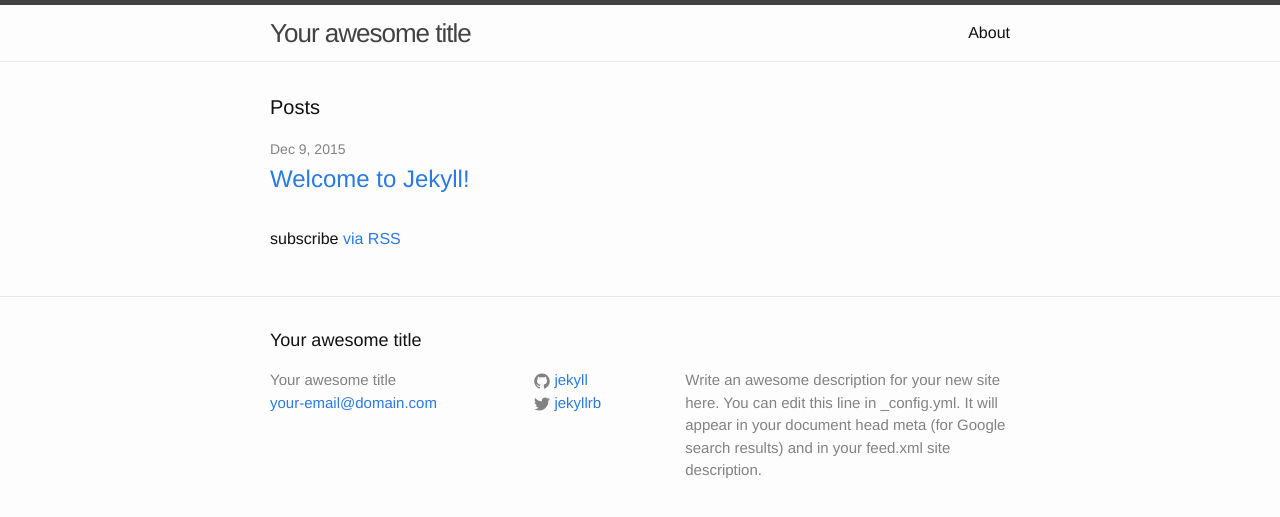
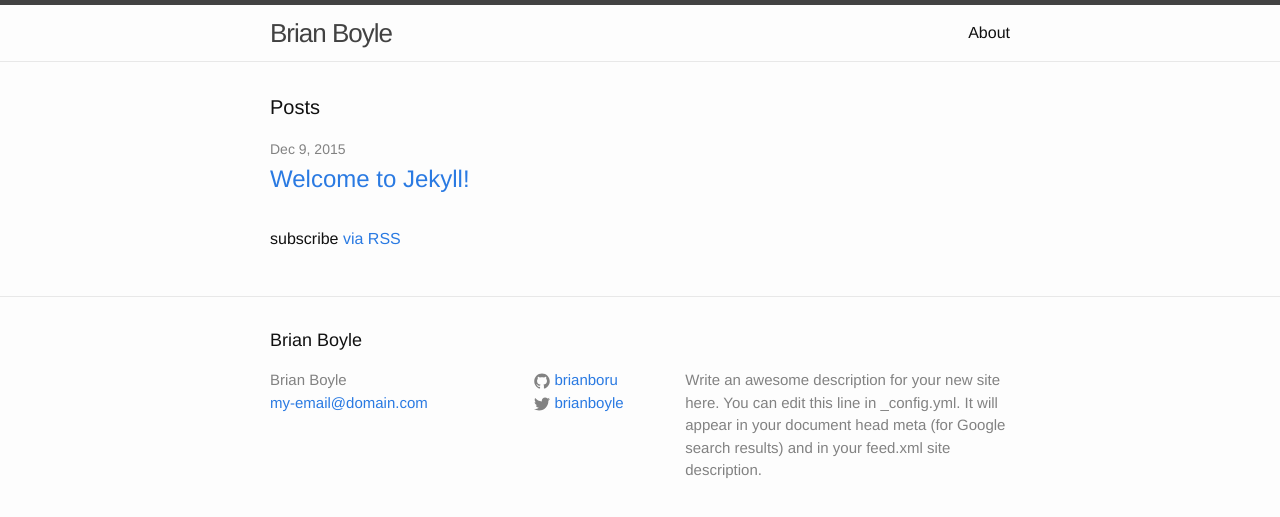
Before and after one commit to brianboru/brianboru.github.io, a Jekyll site: the page built from index.html, in a window 1280 px wide. Shown: the top 517 px of the page. Built offline with Jekyll 4.4.1, drawn with Linux system fonts in a browser that asks for light colours.

Commit message:
title, twitter and github information

```diff
--- a/_config.yml
+++ b/_config.yml
@@ -6,16 +6,16 @@
 # 'jekyll serve'. If you change this file, please restart the server process.
 
 # Site settings
-title: Your awesome title
-email: your-email@domain.com
+title: Brian Boyle
+email: my-email@domain.com
 description: > # this means to ignore newlines until "baseurl:"
   Write an awesome description for your new site here. You can edit this
   line in _config.yml. It will appear in your document head meta (for
   Google search results) and in your feed.xml site description.
 baseurl: "" # the subpath of your site, e.g. /blog
 url: "http://yourdomain.com" # the base hostname & protocol for your site
-twitter_username: jekyllrb
-github_username:  jekyll
+twitter_username: brianboyle
+github_username:  brianboru
 
 # Build settings
 markdown: kramdown
```
